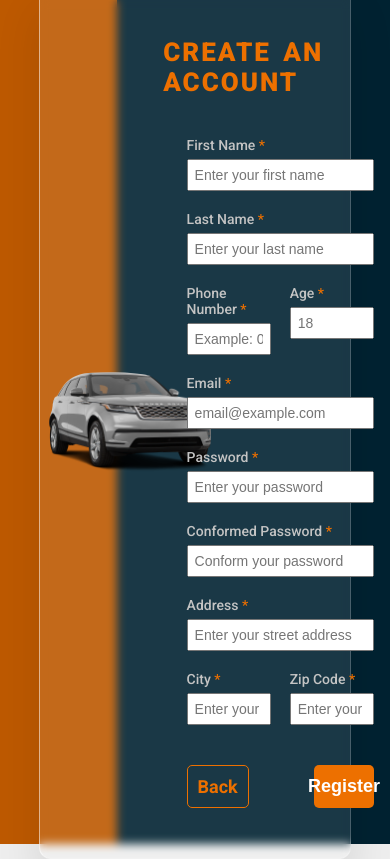
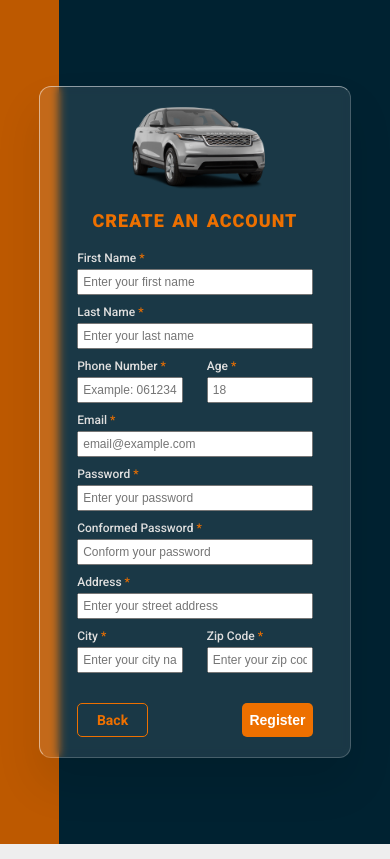
Before and after one commit to F-Naddaf/Orient-Auto, a React (Create React App) app in the folder client/: page /register in a window 390 px wide. Built offline with nearby package versions, Linux system fonts and the light colour scheme; no server answers.

Commit message:
Making the register page responsive

```diff
--- a/client/src/components/forms/RegisterForm.css
+++ b/client/src/components/forms/RegisterForm.css
@@ -97,3 +97,63 @@
   width: 30%;
   cursor: pointer;
 }
+
+@media (max-width: 1024px) {
+  .register-container .image-wrapper {
+    width: 45%;
+  }
+  .register-container .form-wrapper {
+    width: 55%;
+  }
+}
+
+@media (max-width: 768px) {
+  .register-container .form-wrapper {
+    width: 95%;
+  }
+  .register-card .form-wrapper label {
+    margin-bottom: 10px;
+    color: #dfdfdf;
+  }
+  .register-container .form-wrapper h2 {
+    margin-bottom: 20px;
+  }
+  .register-card .form-wrapper label input {
+    margin-top: 4px;
+    font-size: 12px;
+    padding: 4px;
+  }
+  .register-card form .form-register-btn .btn-register {
+    font-size: 16px;
+    padding: 8px 20px;
+    width: 30%;
+  }
+
+  .register-card form .form-register-btn .btn-back {
+    font-size: 16px;
+    padding: 8px 20px;
+    width: 30%;
+  }
+}
+
+@media (max-width: 425px) {
+  .register-container .form-wrapper h2 {
+    font-size: 18px;
+    margin: 20px 0;
+    word-spacing: 2px;
+    letter-spacing: 1px;
+  }
+  .register-card .form-wrapper label {
+    font-size: 12px;
+  }
+  .register-card form .form-register-btn .btn-register {
+    font-size: 14px;
+    padding: 8px 20px;
+    width: 30%;
+  }
+  .register-card form .form-register-btn .btn-back {
+    font-size: 14px;
+    padding: 8px 20px;
+    width: 30%;
+  }
+}
--- a/client/src/pages/style/Register.css
+++ b/client/src/pages/style/Register.css
@@ -59,3 +59,34 @@
   padding: 5px 10px;
   color: white;
 }
+
+@media (max-width: 1024px) {
+  .register-container section .register-card {
+    padding: 25px 0;
+  }
+}
+
+@media (max-width: 768px) {
+  .register-container section .register-card {
+    display: flex;
+    flex-direction: column;
+  }
+  .register-container section .register-card {
+    padding: 20px 0;
+  }
+  .register-container .orange {
+    width: 20%;
+  }
+  .register-container .blue {
+    width: 80%;
+  }
+}
+
+@media (max-width: 425px) {
+  .register-container .orange {
+    width: 15%;
+  }
+  .register-container .blue {
+    width: 85%;
+  }
+}
```
Lines whose indentation alone changed are shown as unchanged.
